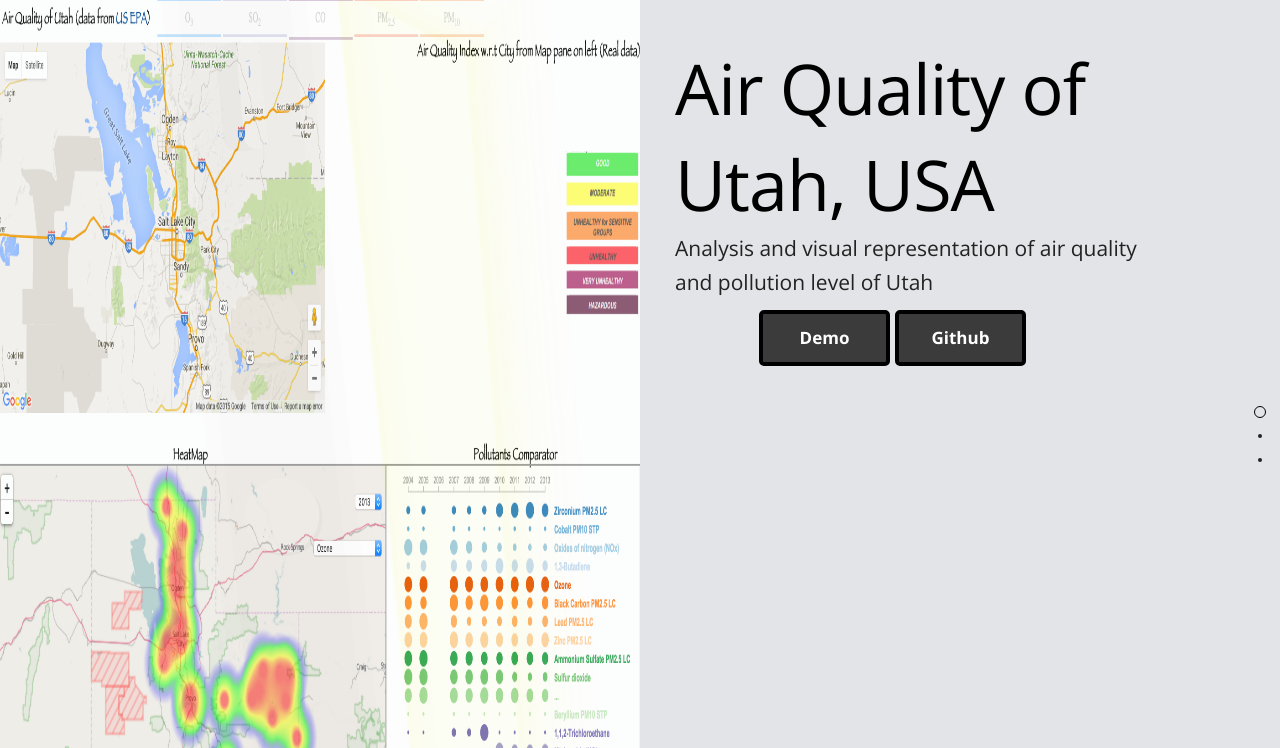
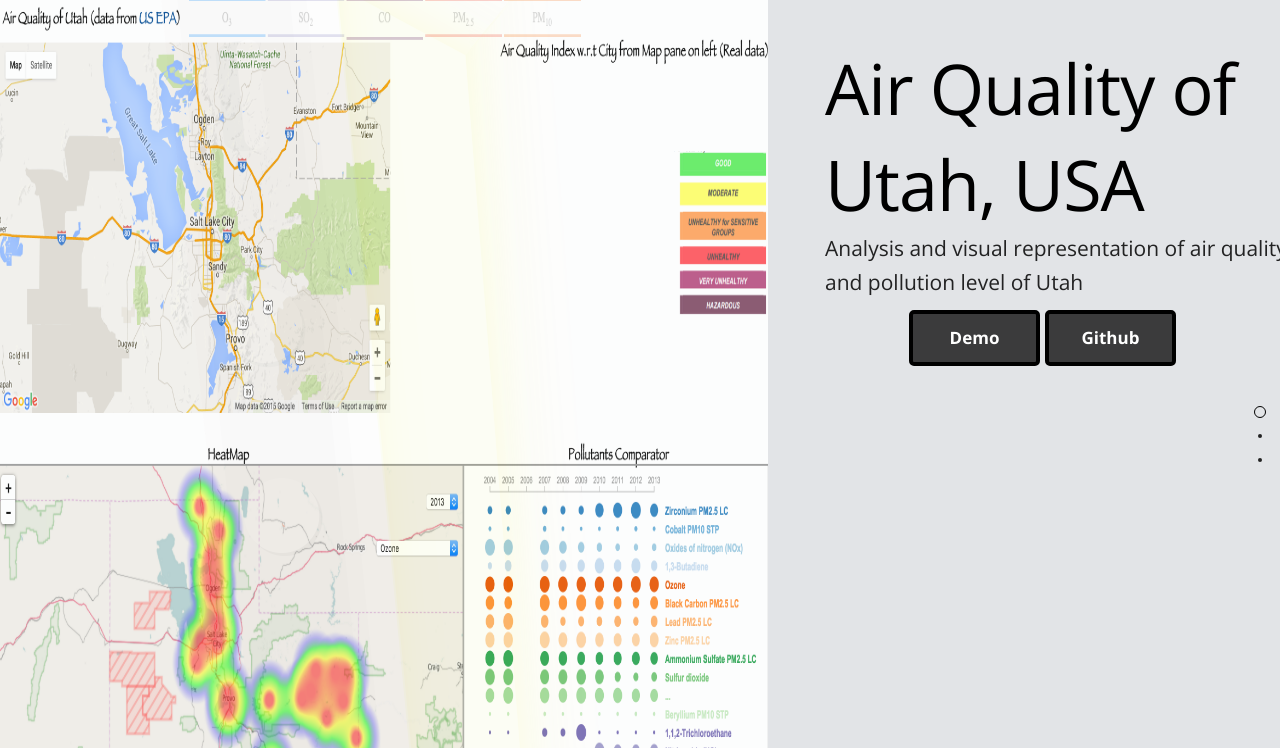
Before and after one commit to debjyoti385/debjyoti385.github.io, a plain HTML site: page index.html in a window 1280 px wide. Shown: the top 748 px of the page. Drawn offline with nearby package versions, Linux system fonts and the light colour scheme.

Commit message:
adding Airquality

```diff
--- a/index.html
+++ b/index.html
@@ -383,7 +383,7 @@
   <div class="wrapper">
 	  <div class="main">
 	      <section class="page3">
-        <div class="page_container">
+        <div class="page_container" style="padding-left:300px;">
           <h1>Air Quality of Utah, USA</h1>
           <h2>Analysis and visual representation of air quality and pollution level of Utah</h2>
           <div class="btns">
@@ -391,7 +391,7 @@
   	        <a class="reload btn" href="https://github.com/yogeshmishra/AirQuality">Github</a>
   	      </div>
   	    </div>
-  	    <img style="top:0%; left: 0%; width:50%; height:100%; opacity: .9; filter: alpha(opacity=90);" src="img/airquality.png"   alt="phones">
+  	    <img style="top:0%; left: 0%; width:60%; height:100%; opacity: .9; filter: alpha(opacity=90);" src="img/airquality.png"   alt="phones">
       </section>
 
 
```
